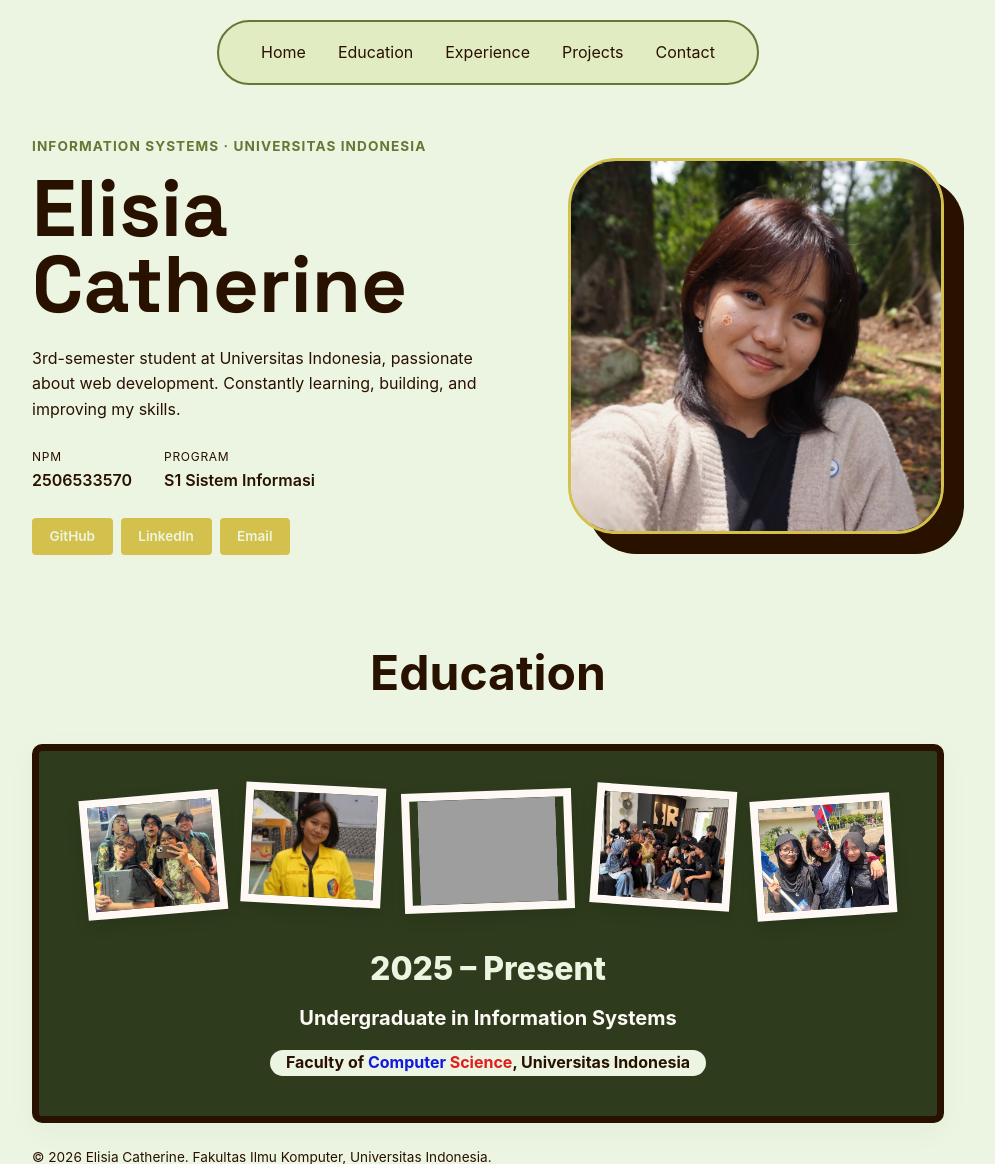
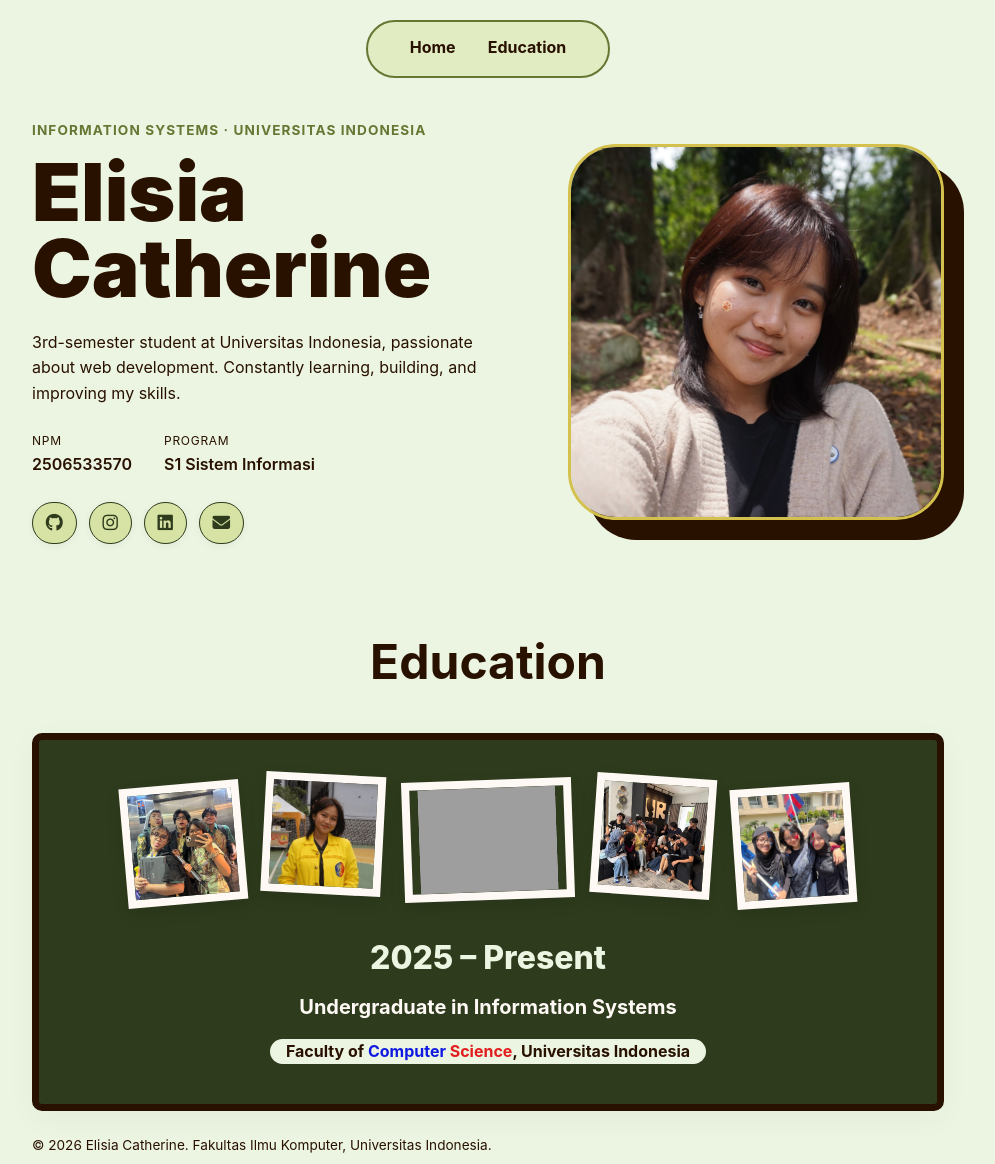
Before and after one commit to elisiaac/myportofolio, a Django app: page / in a window 1280 px wide. Shown: the top 1164 px of the page, without its empty margins (152-1147 px from the left). Run offline with Django 5.2, Linux system fonts and the light colour scheme; grey boxes are pictures that could not be loaded.

Commit message:
style : finalize design for navbar and social links

```diff
--- a/static/css/style.css
+++ b/static/css/style.css
@@ -2,6 +2,7 @@
     margin: 0;
     padding: 0;
     box-sizing: border-box;
+    scroll-behavior: smooth;
 }
 
 :root {
@@ -20,10 +21,6 @@ body {
     color: var(--color-rich-mahogany);
     background-color: var(--color-honeydew);
     line-height: 1.6;
-}
-
-h1, .brand {
-    font-family: "Space Grotesk", -apple-system, sans-serif;
 }
 
 .container {
@@ -57,16 +54,9 @@ h1, .brand {
     display: flex;
     justify-content: space-between;
     align-items: center;
-    padding: 0.6rem 1.5rem;
+    padding: 0.3rem 1.5rem;
     gap: 40px;
 }
-
-/* .brand {  aku tidak menggunakan ini lagi
-    font-size: 1.3rem;
-    font-weight: 700;
-    color: var(--color-rich-mahogany);
-    text-decoration: none;
-} */
 
 .site-header nav {
     display: flex;
@@ -77,12 +67,35 @@ h1, .brand {
     position: relative;
     display: inline-block;
     color: var(--color-rich-mahogany);
+    transition: transform 0.2s ease, color 0.2s ease, border-color 0.2s ease;
+    border-bottom: 3px solid transparent;
     text-decoration: none;
     font-size: 1rem;
+    font-weight: 700;
+}
+
+nav a:hover {
+    transform: scale(1.1);
+    color: var(--color-oak-moss);
+    border-bottom: 3px solid var(--color-oak-moss);
+}
+
+@media (max-width: 640px) {
+  .site-header nav {
+    flex-wrap: wrap;
+    justify-content: center;
+    gap: 0.5rem 1rem;
+    padding: 0.5rem 0;
+  }
+
+  .site-header nav a {
+    font-size: 0.875rem;
+    padding: 0.25rem 0.4rem;
+  }
 }
 
 .hero {
-    padding: 8.5rem 0 5rem;
+    padding: 7.5rem 0 5rem;
 }
 
 .hero-grid {
@@ -114,6 +127,7 @@ h1, .brand {
 .hero-identity h1 {
     font-size: clamp(3rem, 7vw, 5rem);
     line-height: 0.95;
+    font-weight: 900;
 }
 
 .bio {
@@ -143,25 +157,59 @@ h1, .brand {
 
 .social-links {
     display: flex;
-    gap: 0.5rem;
-    flex-wrap: wrap;
+    align-items: center;
+    gap: 0.75rem;
 }
 
-.social-link {
-    display: inline-block;
-    font-size: 0.85rem;
-    font-weight: 600;
+.social-btn {
+    display: inline-flex;
+    align-items: center;
+    justify-content: center;
+    height: 42px;
+    min-width: 42px;
+    padding: 0 0.8rem;
+    border-radius: 50px;
+    background: var(--color-tea-green);
+    border: 1px solid var(--color-oak-moss);
+    color: var(--color-oak-moss);
     text-decoration: none;
-    color: var(--color-honeydew);
-    background-color: var(--color-old-gold);
-    border-radius: var(--radius);
-    padding: 0.5rem 1.1rem;
-    transition: background-color 0.2s ease;
+    overflow: hidden;
+    box-shadow: 0 2px 8px rgba(0, 0, 0, 0.05);
+    transition: all 0.5s cubic-bezier(0.4, 0, 0.2, 1);
 }
 
-.social-link:hover {
+.social-btn i {
+    font-size: 1.1rem;
+    flex-shrink: 0;
+}
+
+.social-text {
+    max-width: 0;
+    opacity: 0;
+    white-space: nowrap;
+    font-size: 0.8rem;
+    font-weight: 600;
+    margin-left: 0;
+    transition: max-width 0.35s ease, opacity 0.25s ease, margin-left 0.25s ease;
+}
+
+.social-btn:hover {
+    background: var(--color-old-gold);
+    color: var(--color-rich-mahogany);
+    transform: translateY(-2px);
+}
+
+.social-btn:hover .social-text {
+    max-width: 100px;
+    opacity: 1;
+    margin-left: 0.5rem;
+}
+
+.social-links a:hover{
+    color: var(--color-old-gold);
+    transform: scale(1.2) translateY(-5px);
     background-color: var(--color-rich-mahogany);
-    color: var(--color-old-gold);
+    box-shadow: 0 0 15px var(--color-old-gold);
 }
 
 .hero-photo {
@@ -245,7 +293,7 @@ h1, .brand {
 }
 
 .photo-item {
-    width: 140px;
+    width: 120px;
     height: 120px;
     border: 0.5rem solid var(--color-soft-cream);
     box-shadow: 0 6px 16px rgba(0, 0, 0, 0.1);
--- a/templates/index.html
+++ b/templates/index.html
@@ -6,6 +6,7 @@
     <title>Elisia - Portfolio</title>
     <link rel="preconnect" href="https://fonts.googleapis.com">
     <link rel="preconnect" href="https://fonts.gstatic.com" crossorigin>
+    <link rel="stylesheet" href="https://cdnjs.cloudflare.com/ajax/libs/font-awesome/6.5.2/css/all.min.css">
     <link href="https://fonts.googleapis.com/css2?family=Space+Grotesk:wght@500;700&display=swap" rel="stylesheet">
     <link rel="stylesheet" href="/static/css/style.css">
 </head>
@@ -15,9 +16,6 @@
             <nav>
                 <a href="#home">Home</a>
                 <a href="#education">Education</a>
-                <a href="#experience">Experience</a>
-                <a href="#project">Projects</a>
-                <a href="#education">Contact</a>
             </nav>
         </div>
     </header>
@@ -47,9 +45,22 @@
                         </div>
                     </dl>
                     <div class="social-links">
-                        <a href="https://github.com/elisiaac" class="social-link">GitHub</a>
-                        <a href="https://www.linkedin.com/in/elisiac" class="social-link">LinkedIn</a>
-                        <a href="mailto:elisiacatherine@gmail.com" class="social-link">Email</a>
+                        <a href="https://github.com/liseia" target="_blank" rel="noopener noreferrer" class="social-btn">
+                            <i class="fa-brands fa-github"></i>
+                            <span class="social-text">GitHub</span>
+                        </a>
+                        <a href="https://www.instagram.com/elisiaac/?utm_source=ig_web_button_share_sheet" target="_blank" rel="noopener noreferrer" class="social-btn">
+                            <i class="fa-brands fa-instagram"></i>
+                            <span class="social-text">Instagram</span>
+                        </a>
+                        <a href="https://www.linkedin.com/in/elisiac" target="_blank" rel="noopener noreferrer" class="social-btn">
+                            <i class="fa-brands fa-linkedin"></i>
+                            <span class="social-text">LinkedIn</span>
+                        </a>
+                        <a href="mailto:emailkamu@domain.com" class="social-btn">
+                            <i class="fa-solid fa-envelope"></i>
+                            <span class="social-text">Email</span>
+                        </a>
                     </div>
                 </div>
             </div>
```
